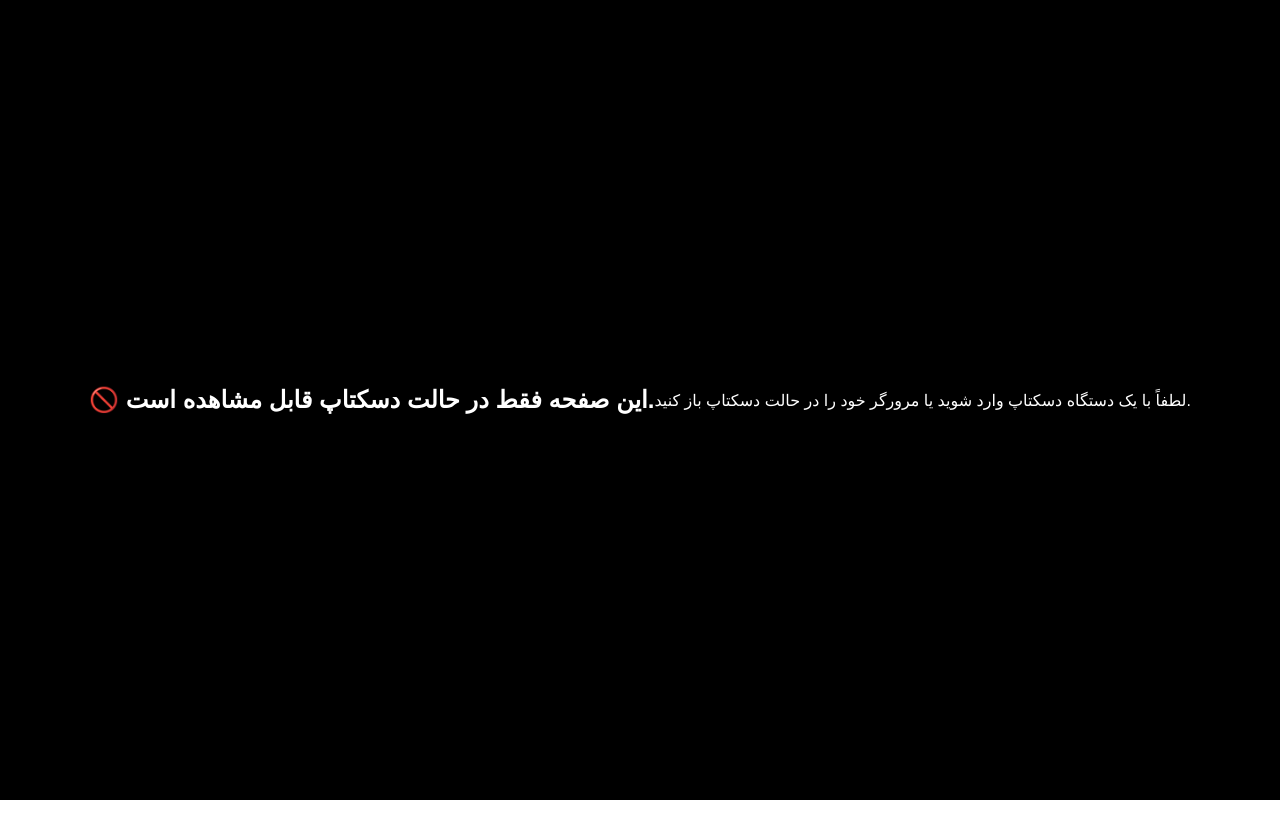
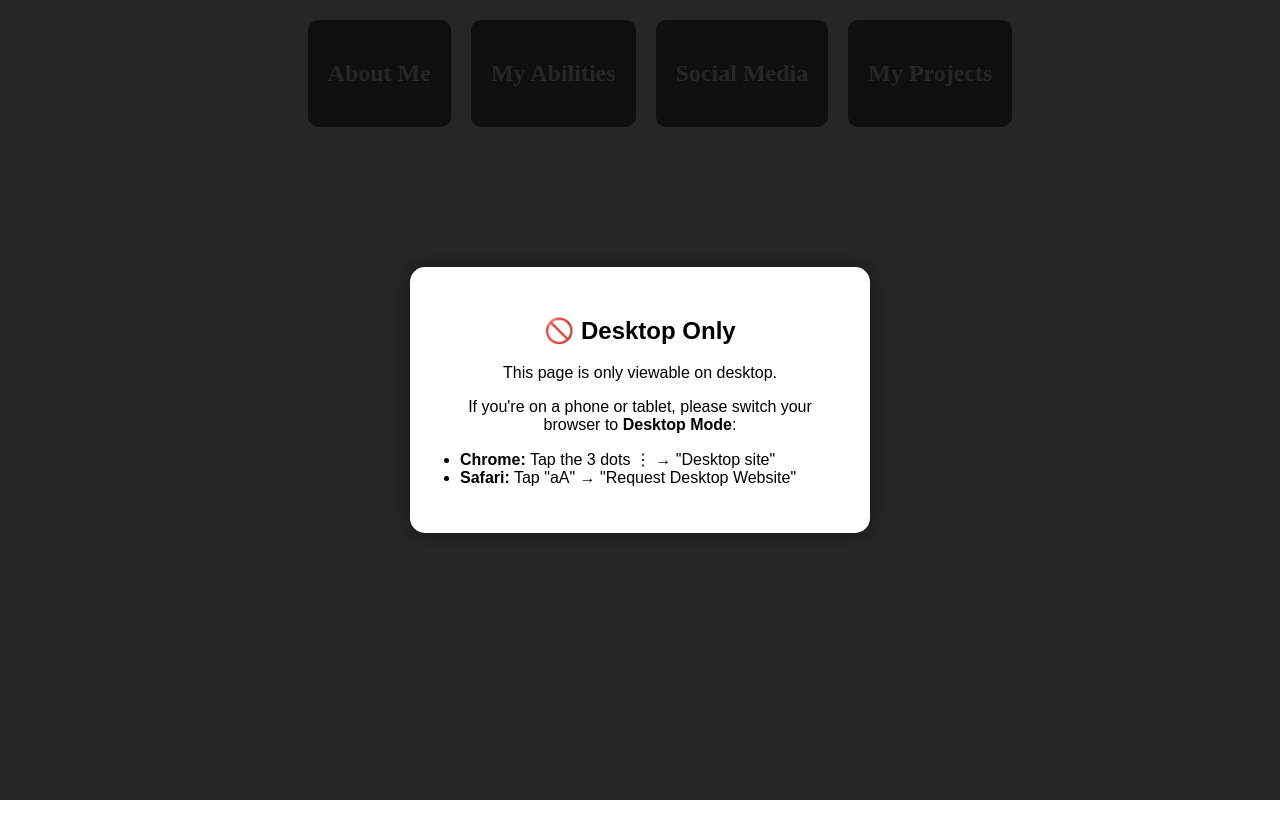
Before and after one commit to zahra22th1/my-html-page, a plain HTML site: page index.html in a window 1280 px wide. Shown: the top 838 px of the page. Drawn offline with Linux system fonts and the light colour scheme.

Commit message:
Update index.html

```diff
--- a/index.html
+++ b/index.html
@@ -71,30 +71,51 @@
             border-radius: 8px;
             margin-bottom: 10px;
         }
-#mobileWarning {
+#mobilePopup {
     display: none;
+    position: fixed;
+    top: 0;
+    left: 0;
     width: 100vw;
     height: 100vh;
-    background: #000;
-    color: white;
+    background-color: rgba(0, 0, 0, 0.85);
+    z-index: 9999;
     display: flex;
     justify-content: center;
     align-items: center;
+}
+
+.popup-content {
+    background-color: white;
+    color: black;
+    padding: 30px;
+    border-radius: 15px;
+    max-width: 90%;
+    width: 400px;
     text-align: center;
-    padding: 20px;
-    box-sizing: border-box;
-    position: fixed;
-    top: 0;
-    left: 0;
-    z-index: 9999;
+    box-shadow: 0 0 20px rgba(0,0,0,0.5);
+    font-family: Arial, sans-serif;
+}
+
+.popup-content ul {
+    text-align: left;
+    margin-top: 10px;
+    padding-left: 20px;
 }
 
     </style>
 </head>
 <body>
-    <div id="mobileWarning">
-    <h2>🚫 این صفحه فقط در حالت دسکتاپ قابل مشاهده است.</h2>
-    <p>لطفاً با یک دستگاه دسکتاپ وارد شوید یا مرورگر خود را در حالت دسکتاپ باز کنید.</p>
+  <div id="mobilePopup">
+    <div class="popup-content">
+        <h2>🚫 Desktop Only</h2>
+        <p>This page is only viewable on desktop.</p>
+        <p>If you're on a phone or tablet, please switch your browser to <strong>Desktop Mode</strong>:</p>
+        <ul>
+            <li><strong>Chrome:</strong> Tap the 3 dots ⋮ → "Desktop site"</li>
+            <li><strong>Safari:</strong> Tap "aA" → "Request Desktop Website"</li>
+        </ul>
+    </div>
 </div>
 
     <section id="contents">
@@ -131,17 +152,19 @@
         document.getElementById("show").style.display= "none";
     }
 
-    // بررسی اندازه صفحه برای مخفی یا نمایش دادن محتوا
+   <script>
     function checkDevice() {
-        if (window.innerWidth <= 768) { // موبایل یا تبلت
+        if (window.innerWidth <= 768) {
             document.getElementById("contents").style.display = "none";
             document.getElementById("show").style.display = "none";
-            document.getElementById("mobileWarning").style.display = "flex";
+            document.getElementById("mobilePopup").style.display = "flex";
         }
     }
 
-    checkDevice(); // در بارگزاری اولیه اجرا شود
-    window.addEventListener("resize", checkDevice); // اگر کاربر تغییر اندازه داد
+    checkDevice();
+    window.addEventListener("resize", checkDevice);
+</script>
+
 </script>
 
 
```
